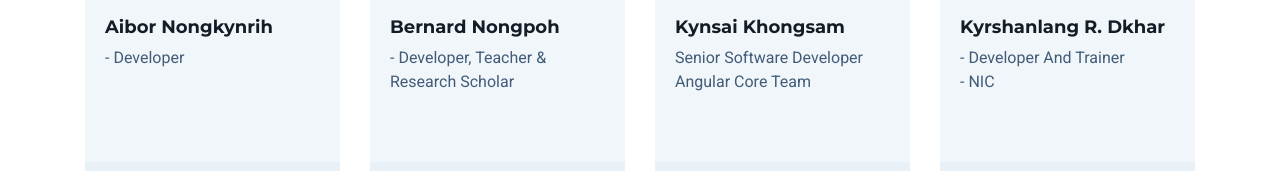
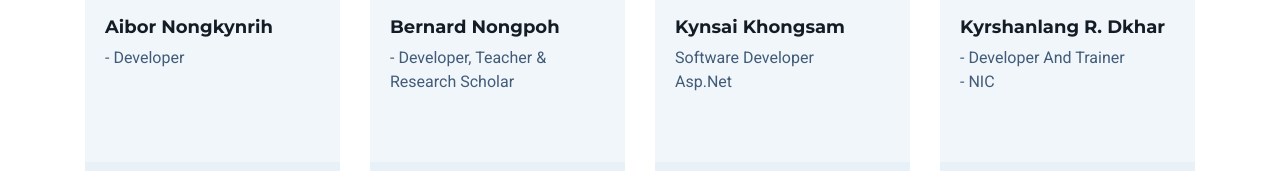
Before and after one commit to MeghalayaDev/MeghalayaDev.github.io, a plain HTML site: page index.html in a window 1280 px wide. Shown: the part 5306-5477 px from the top of the page. Drawn offline with Linux system fonts and the light colour scheme.

Commit message:
Update index.html

```diff
--- a/index.html
+++ b/index.html
@@ -448,8 +448,8 @@
 						<div class="card-body">
 							<h5 class="card-title mb-2">Kynsai Khongsam</h5>
 							<div class="card-text mb-3">
-								<div class="meta">Senior Software Developer</div>
-								<div class="meta">Angular Core Team</div>
+								<div class="meta">Software Developer</div>
+								<div class="meta">Asp.Net</div>
 							</div><!--//card-text-->
 
 						</div><!--//card-->
```
